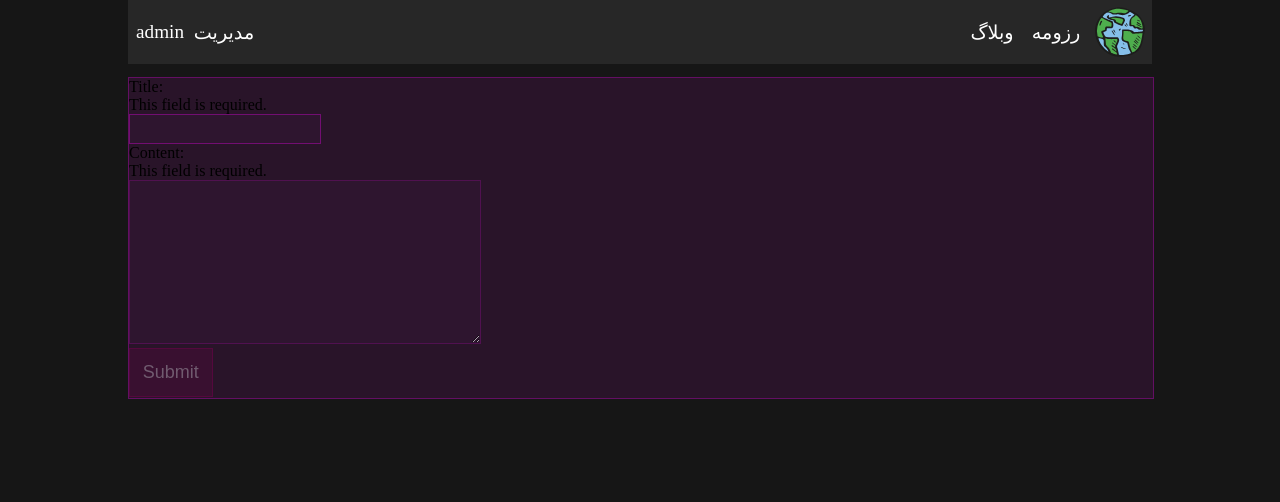
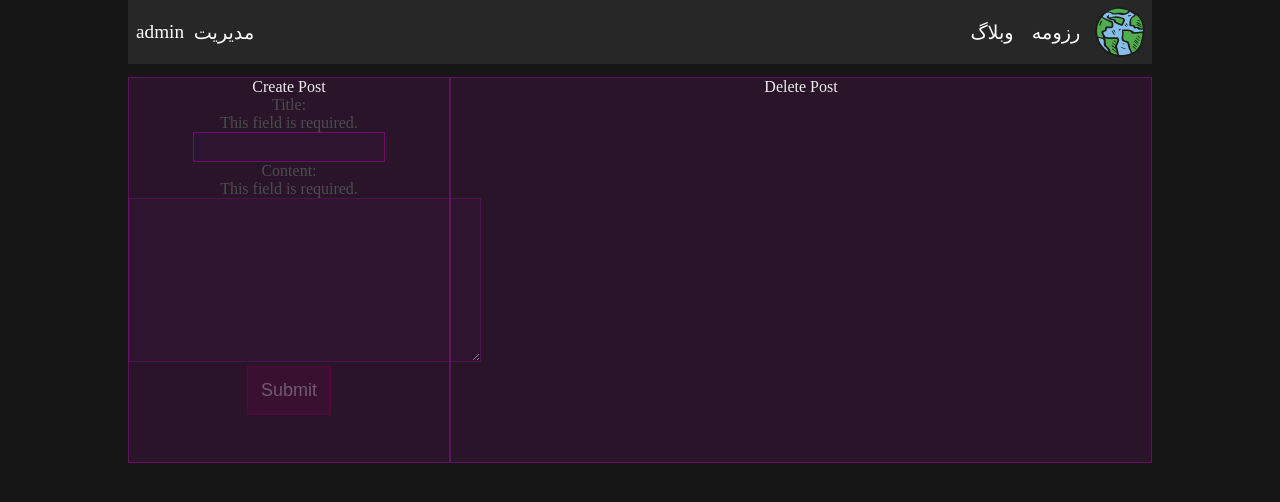
Before and after one commit to itzvahid01/own-website, a Django app: page /admin-panel/ in a window 1280 px wide. Shown: the top 502 px of the page. Run offline with Django 5.2, Linux system fonts and the light colour scheme; a user stored in the database is signed in; data comes from the database, SQL or seed files in the repository; both versions use the stored data as it was after the commit.

Commit message:
feat:add 2 ability in the main page & better admin panel

```diff
--- a/blog/settings.py
+++ b/blog/settings.py
@@ -37,6 +37,7 @@ INSTALLED_APPS = [
     'django.contrib.messages',
     'django.contrib.staticfiles',
     'management',
+     'rest_framework',
 ]
 
 MIDDLEWARE = [
@@ -120,3 +121,7 @@ STATICFILE_DIR =[ BASE_DIR / "static"]
 # https://docs.djangoproject.com/en/5.1/ref/settings/#default-auto-field
 
 DEFAULT_AUTO_FIELD = 'django.db.models.BigAutoField'
+REST_FRAMEWORK = {
+    # Use Django's standard `django.contrib.auth` permissions,
+    # or allow read-only access for unauthenticated users.
+}
--- a/blog/urls.py
+++ b/blog/urls.py
@@ -16,7 +16,7 @@ Including another URLconf
 """
 from django.contrib import admin
 from django.urls import path
-from management.views import post_list,post_details,index,user_login,user_logout,admin_panel
+from management.views import *
 
 urlpatterns = [
     path('admin/', admin.site.urls,name='admin'),
@@ -25,5 +25,6 @@ urlpatterns = [
     path('',index,name='home'),
     path('login/',user_login,name='login'),
     path('logout/',user_logout,name='logout'),
-    path('admin-panel/',admin_panel,name='admin_panel')
+    path('admin-panel/',admin_panel,name='admin_panel'),
+    path('api/create-post/',create_post),
 ]
--- a/management/templates/admin/admin_panel.html
+++ b/management/templates/admin/admin_panel.html
@@ -2,20 +2,43 @@
 {% load static %}
 {% block meta %}
     <style>
+        .main{
+            display: flex;
+            width: 80vw;
+        }
         .first-div{
-            width: 80vw;
-            height: 25vw;
+            width: 25vw;
+            height: 30vw;
+            text-align: center;
             border: 0.15VW solid rgba(114, 14, 114,0.8);
             background-color: rgba(114, 14, 114,0.2);
+        }
+        .second-div{
+            border: 0.15VW solid rgba(114, 14, 114,0.8);
+            background-color: rgba(114, 14, 114,0.2);
+            width: 55vw;
+        }
+        body{
+            color: rgb(77, 77, 77);
+        }
+        legend{
+            color: rgb(238, 238, 238);
+            text-align: center;
         }
     </style>
 {% endblock %}
 {% block content %}
-<form method='POST' action="">
+    <div class="main">
     <div class="first-div">
-        {% csrf_token %}
-        {{ form.as_div }}
-        <input type="submit" class="submit">
+        <form method='POST' action="">
+            <legend> Create Post</legend>
+            {% csrf_token %}
+            {{ form.as_div }}
+            <input type="submit" class="submit">
+        </form>
     </div>
-</form>
+    <div class="second-div">
+        <legend> Delete Post</legend>
+    </div>
+</div>
 {% endblock %}
--- a/management/views.py
+++ b/management/views.py
@@ -4,6 +4,9 @@ from .forms import CommentForm,LoginForm,PostForm
 from django.contrib.auth import login,authenticate,logout
 from django.contrib.auth.models import User
 from django.contrib.auth.decorators import login_required
+from rest_framework.views import Response
+from rest_framework import status
+from rest_framework.decorators import api_view
 def check_login(request):
     context = {'Flag' : 'False'}
     if request.user.is_authenticated:
@@ -17,17 +20,6 @@ def post_list(request):
     context.update({'posts' : posts})
     return render(request,'posts/post_list.html',context=context)
 
-
-@login_required(redirect_field_name='login')
-def admin_panel(request):
-    context = check_login(request)
-    form = PostForm(request.POST)
-    if request.method == 'POST':
-        if form.is_valid():
-            data = form.cleaned_data
-            form.save()
-    context.update({'form':form})
-    return render(request,'admin/admin_panel.html',context=context)
 
 def post_details(request,post_id):
     context= check_login(request)
@@ -65,3 +57,21 @@ def user_logout(request):
     logout(request)
     context= check_login(request)
     return render(request,'home/index.html',context=context)
+#____________________________________________ admin ____________________________________________
+@login_required(redirect_field_name='login')
+def admin_panel(request):
+    context = check_login(request)
+    form = PostForm(request.POST)
+    if request.method == 'POST':
+        if form.is_valid():
+            data = form.cleaned_data
+            form.save()
+    context.update({'form':form})
+    return render(request,'admin/admin_panel.html',context=context)
+
+#_____________________________________________ api _____________________________________________
+@api_view(['post'])
+def create_post(request):
+    data = request.data
+    create = Post.objects.create(title = data.get('title'),content = data.get('content'))
+    return Response(status=status.HTTP_201_CREATED)
```
Also changed, not shown: management/templates/home/index.html (+23 -1 lines), db.sqlite3, management/static/svg/ability/api.svg (added), management/static/svg/ability/github.svg (added).
